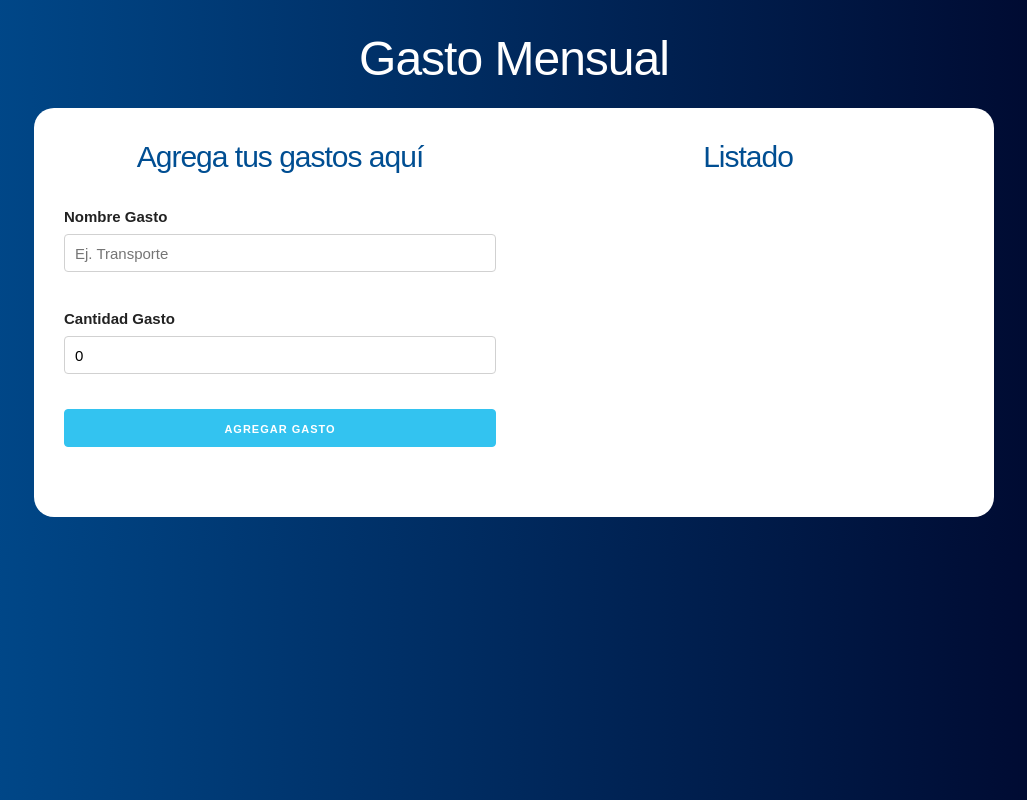
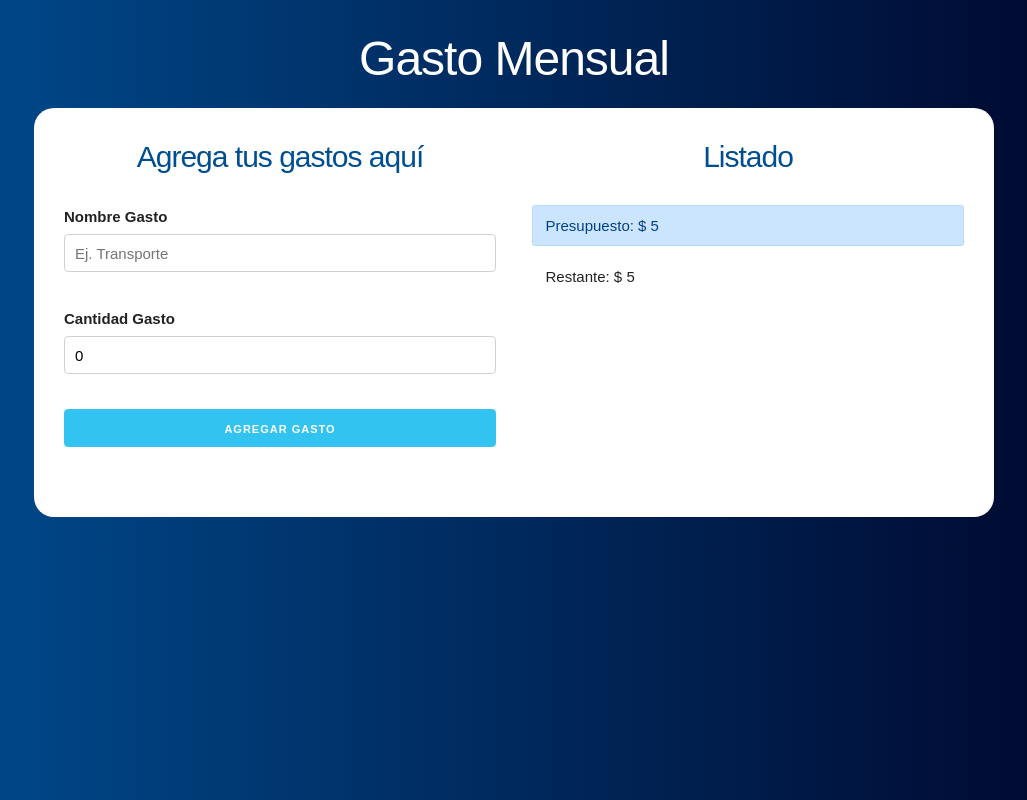
Before and after one commit to jr-Adolfo/control-de-presupuesto, a React (Create React App) app: page / in a window 1280 px wide. Both pictures are taken after typing "5" into the empty fields and a click on the input "Definir presupuesto". Shown: the whole page, without its empty margins (126-1153 px from the left). Built offline with nearby package versions, Linux system fonts and the light colour scheme.

Commit message:
mostrando presupuesto y restante de gasto

```diff
--- a/src/App.js
+++ b/src/App.js
@@ -2,6 +2,7 @@
 import { Pregunta } from "./components/Pregunta";
 import Formulario from "./components/Formulario";
 import Listado from "./components/Listado";
+import ControlPresupuesto from "./components/ControlPresupuesto";
 
 function App() {
   const [presupuesto, guardarPresupuesto] = useState(0);
@@ -32,6 +33,10 @@
               </div>
               <div className="one-half column">
                 <Listado gastos={gastos} />
+                <ControlPresupuesto
+                  presupuesto={presupuesto}
+                  restante={restante}
+                />
               </div>
             </div>
           )}
--- a/src/components/ControlPresupuesto.js
+++ b/src/components/ControlPresupuesto.js
@@ -1,9 +1,14 @@
 import React, {Fragment} from 'react';
 
-const ControlPresupuesto = () => {
+const ControlPresupuesto = ({presupuesto, restante}) => {
     return (
         <Fragment>
-
+            <div className="alert alert-primary">
+                Presupuesto: $ {presupuesto}
+            </div>
+            <div className="alert">
+                Restante: $ {restante}
+            </div>
         </Fragment>
      );
 }
```
